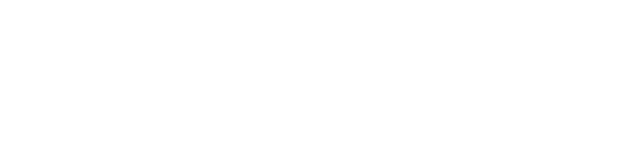
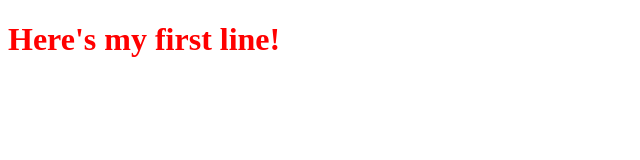
Before and after one commit to glennrobey/css-demo-2508, a plain HTML site: page index.html in a window 1280 px wide. Shown: the whole page, without its empty margins (0-640 px from the left). Drawn offline with Linux system fonts and the light colour scheme.

```diff
--- a/index.html
+++ b/index.html
@@ -2,7 +2,10 @@
 <html lang="en">
   <head>
     <meta charset="utf-8" />
+    <link rel="stylesheet" href="styles.css" />
     <title>My First Page With CSS</title>
   </head>
-  <body></body>
+  <body>
+    <h1>Here's my first line!</h1>
+  </body>
 </html>
--- a/styles.css
+++ b/styles.css
@@ -0,0 +1,3 @@
+h1 {
+  color: red;
+}
```
Also changed, not shown: 1 other file.
